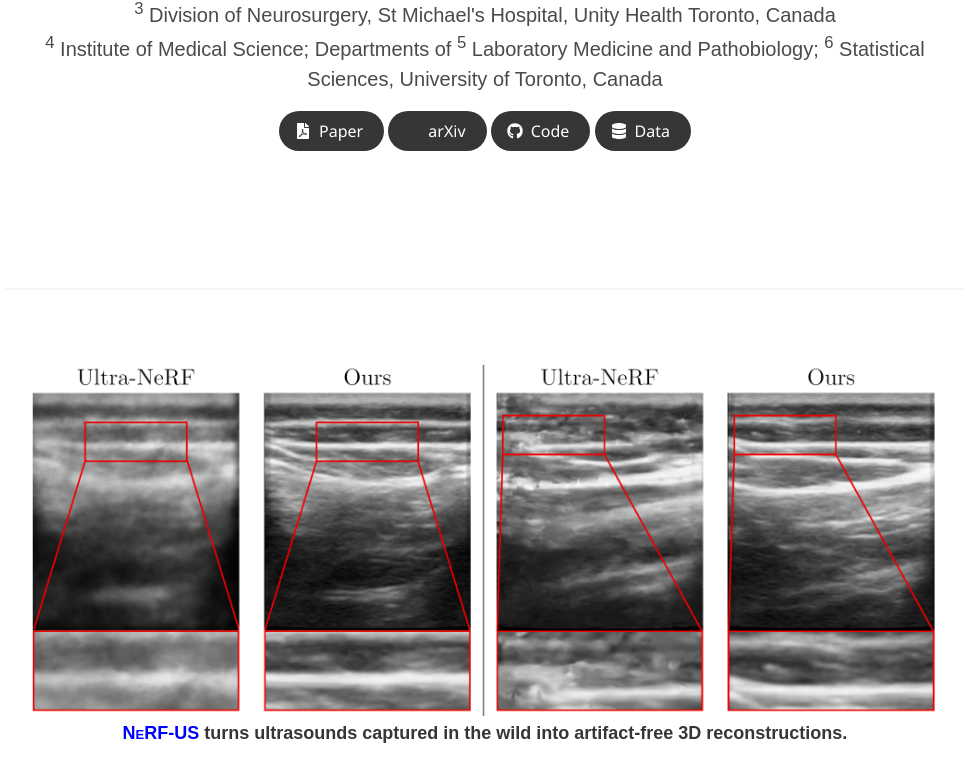
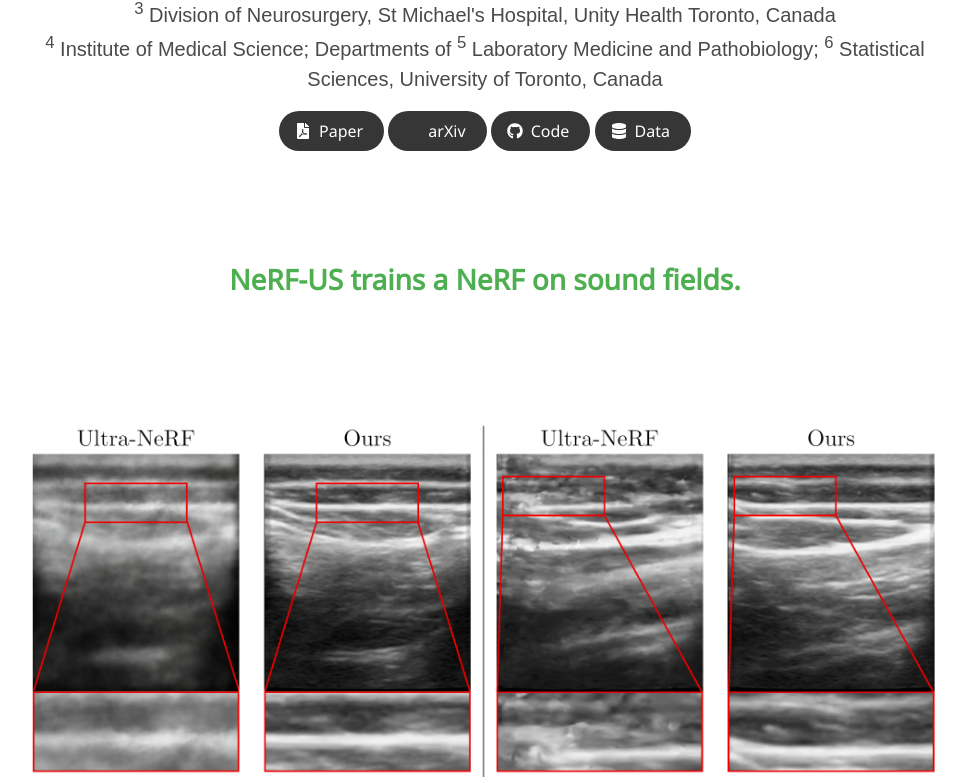
Before and after one commit to Rishit-dagli/personal-website, a Jekyll site: the page built from _pages/nerf-us.md, in a window 1280 px wide and 900 px high, scrolled down 357 px, cut to the strip 0-783 px from the top of the window. Shown: the whole strip, without its empty margins (155-1121 px from the left). Built offline with Jekyll 4.4.1, drawn with Linux system fonts in a browser that asks for light colours; nearby versions of some CDN libraries; some web fonts are replaced; library files that are not in the unit come from our copies; a style sheet for code colours, icons or effects is not loaded.

Commit message:
Update nerf-us.md

```diff
--- a/_pages/nerf-us.md
+++ b/_pages/nerf-us.md
@@ -19,8 +19,17 @@ data: https://huggingface.co/datasets/rishitdagli/us-in-the-wild
 nav: false
 nav_order: -1
 ---
----
 
+<section class="hero">
+  <div class="container">
+    <h2 class="subtitle has-text-centered">
+      <span style="color: #4DAF50">
+        NeRF-US trains a NeRF on sound fields.
+      </span>
+    </h2>
+  </div>
+</section>
+<br><br>
 <section class="hero teaser">
   <div class="container is-max-desktop">
     <div class="hero-body">
```
